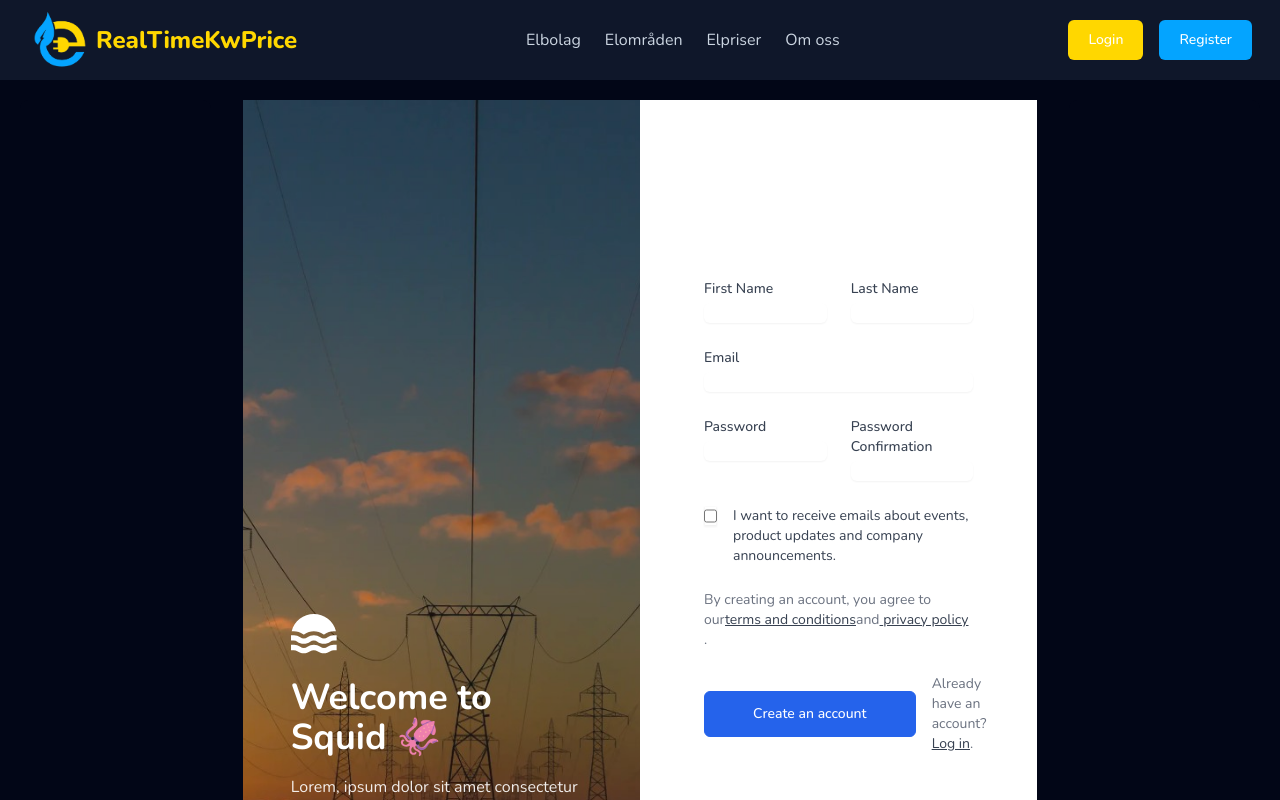
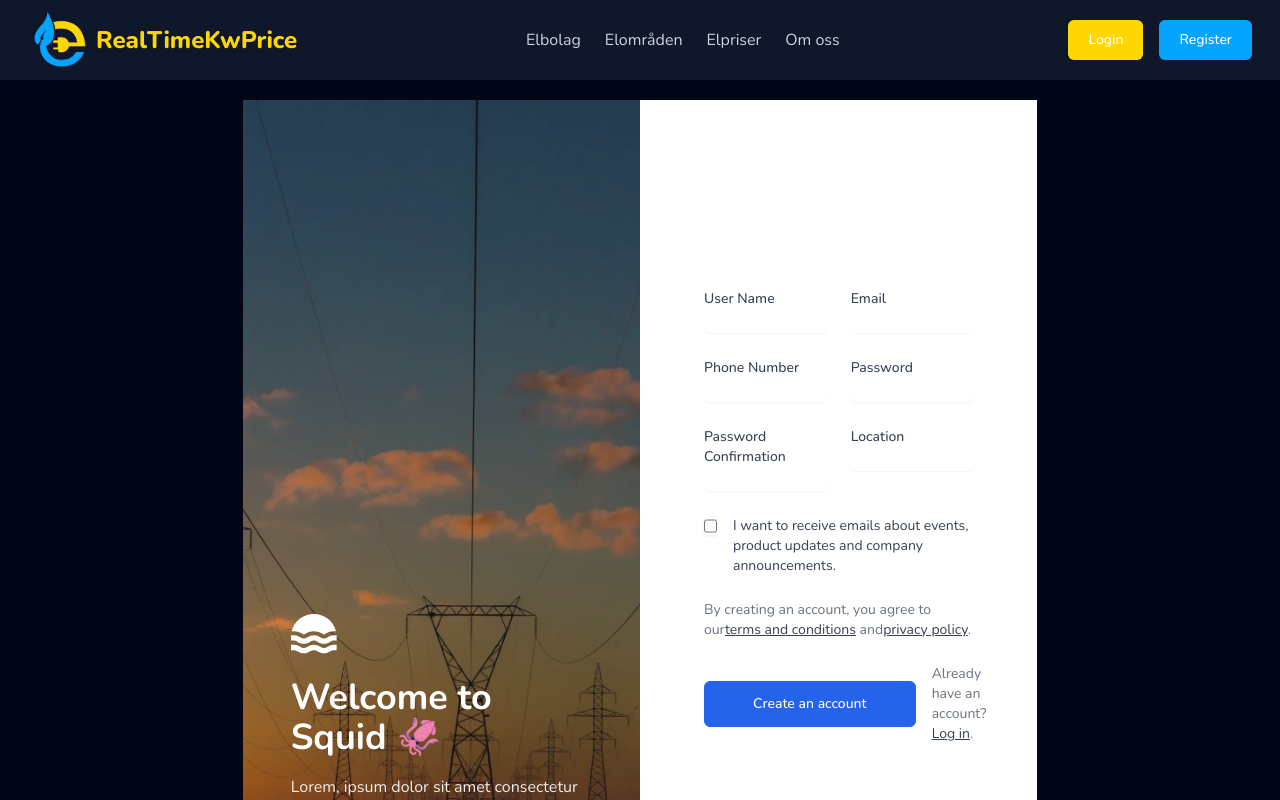
Before and after one commit to VSETTER6/RealTimeKwPriceFE, a React (Create React App) app in the folder real-time-kw-price-react/: page /register in a window 1280 px wide. Shown: the top 800 px of the page. Built offline with nearby package versions, Linux system fonts and the light colour scheme.

Commit message:
finish implementation of conecting fe to be create user

```diff
--- /dev/null
+++ b/package.json
@@ -0,0 +1,6 @@
+{
+  "dependencies": {
+    "axios": "^1.7.9",
+    "react-scripts": "^5.0.1"
+  }
+}
--- a/real-time-kw-price-react/package.json
+++ b/real-time-kw-price-react/package.json
@@ -4,13 +4,13 @@
   "private": true,
   "dependencies": {
     "@tailwindcss/forms": "^0.5.10",
+    "apexcharts": "^4.4.0",
     "axios": "^1.7.9",
-    "apexcharts": "^4.4.0",
     "cra-template": "1.2.0",
     "react": "^19.0.0",
     "react-apexcharts": "^1.7.0",
     "react-dom": "^19.0.0",
-    "react-router-dom": "^7.1.3",
+    "react-router-dom": "^7.1.5",
     "react-scripts": "5.0.1",
     "web-vitals": "^4.2.4"
   },
--- a/real-time-kw-price-react/src/components/register/RegisterComponent.js
+++ b/real-time-kw-price-react/src/components/register/RegisterComponent.js
@@ -1,7 +1,54 @@
-import React from "react";
-/* @tailwindcss/forms */
+import React, { useState } from "react";
+import axiosInstance from "../../services/api/realTimeKwPriceAPI";
 
 function RegisterComponent() {
+  const [formData, setFormData] = useState({
+    username: '',
+    email: '',
+    password: '',
+    password_confirmation: '',
+    location: '',
+    phoneNumber: '' // Added phoneNumber field
+  });
+
+  const [message, setMessage] = useState('');
+
+  const handleChange = (e) => {
+    setFormData({
+      ...formData,
+      [e.target.name]: e.target.value
+    });
+  };
+
+  const handleSubmit = async (e) => {
+    e.preventDefault();
+
+    // Validate password confirmation
+    if (formData.password !== formData.password_confirmation) {
+      setMessage('Password confirmation does not match.');
+      return;
+    }
+
+    try {
+      // Use axios to make the request
+      const response = await axiosInstance.post('/createUser', {
+        username: formData.username,
+        password: formData.password,
+        email: formData.email,
+        location: formData.location,
+        phoneNumber: formData.phoneNumber // Send phoneNumber in request
+      });
+
+      if (response.status === 200) {
+        setMessage('Registration successful!');
+      } else {
+        setMessage('Registration failed.');
+      }
+    } catch (error) {
+      console.error(error);
+      setMessage('An error occurred.');
+    }
+  };
   return (
     <div>
       <section className="bg-white dark:bg-gray-900">
@@ -70,98 +117,101 @@ function RegisterComponent() {
                 </p>
               </div>
 
-              <form
-                action="#"
-                className="mt-8 grid grid-cols-6 gap-6">
+              <form onSubmit={handleSubmit} className="mt-8 grid grid-cols-6 gap-6">
                 <div className="col-span-6 sm:col-span-3">
-                  <label
-                    htmlFor="FirstName"
-                    className="block text-sm font-medium text-gray-700 dark:text-gray-200">
-                    First Name
+                  <label htmlFor="username" className="block text-sm font-medium text-gray-700 dark:text-gray-200">
+                    User Name
                   </label>
-
                   <input
                     type="text"
-                    id="FirstName"
-                    name="first_name"
+                    id="username"
+                    name="username"
+                    value={formData.username}
+                    onChange={handleChange}
                     className="mt-1 w-full rounded-md border-gray-200 bg-white text-sm text-gray-700 shadow-sm dark:border-gray-700 dark:bg-gray-800 dark:text-gray-200"
                   />
                 </div>
 
                 <div className="col-span-6 sm:col-span-3">
-                  <label
-                    htmlFor="LastName"
-                    className="block text-sm font-medium text-gray-700 dark:text-gray-200">
-                    Last Name
+                  <label htmlFor="email" className="block text-sm font-medium text-gray-700 dark:text-gray-200">
+                    Email
                   </label>
+                  <input
+                    type="email"
+                    id="email"
+                    name="email"
+                    value={formData.email}
+                    onChange={handleChange}
+                    className="mt-1 w-full rounded-md border-gray-200 bg-white text-sm text-gray-700 shadow-sm dark:border-gray-700 dark:bg-gray-800 dark:text-gray-200"
+                  />
+                </div>
 
+                <div className="col-span-6 sm:col-span-3">
+                  <label htmlFor="phone_number" className="block text-sm font-medium text-gray-700 dark:text-gray-200">
+                    Phone Number
+                  </label>
+                  <input
+                    type="tel"
+                    id="phone_number"
+                    name="phoneNumber"
+                    value={formData.phoneNumber}
+                    onChange={handleChange}
+                    className="mt-1 w-full rounded-md border-gray-200 bg-white text-sm text-gray-700 shadow-sm dark:border-gray-700 dark:bg-gray-800 dark:text-gray-200"
+                  />
+                </div>
+
+                <div className="col-span-6 sm:col-span-3">
+                  <label htmlFor="password" className="block text-sm font-medium text-gray-700 dark:text-gray-200">
+                    Password
+                  </label>
+                  <input
+                    type="password"
+                    id="password"
+                    name="password"
+                    value={formData.password}
+                    onChange={handleChange}
+                    className="mt-1 w-full rounded-md border-gray-200 bg-white text-sm text-gray-700 shadow-sm dark:border-gray-700 dark:bg-gray-800 dark:text-gray-200"
+                  />
+                </div>
+
+                <div className="col-span-6 sm:col-span-3">
+                  <label htmlFor="password_confirmation" className="block text-sm font-medium text-gray-700 dark:text-gray-200">
+                    Password Confirmation
+                  </label>
+                  <input
+                    type="password"
+                    id="password_confirmation"
+                    name="password_confirmation"
+                    value={formData.password_confirmation}
+                    onChange={handleChange}
+                    className="mt-1 w-full rounded-md border-gray-200 bg-white text-sm text-gray-700 shadow-sm dark:border-gray-700 dark:bg-gray-800 dark:text-gray-200"
+                  />
+                </div>
+
+                <div className="col-span-6 sm:col-span-3">
+                  <label htmlFor="location" className="block text-sm font-medium text-gray-700 dark:text-gray-200">
+                    Location
+                  </label>
                   <input
                     type="text"
-                    id="LastName"
-                    name="last_name"
+                    id="location"
+                    name="location"
+                    value={formData.location}
+                    onChange={handleChange}
                     className="mt-1 w-full rounded-md border-gray-200 bg-white text-sm text-gray-700 shadow-sm dark:border-gray-700 dark:bg-gray-800 dark:text-gray-200"
                   />
                 </div>
 
                 <div className="col-span-6">
-                  <label
-                    htmlFor="Email"
-                    className="block text-sm font-medium text-gray-700 dark:text-gray-200">
-                    Email
-                  </label>
-
-                  <input
-                    type="email"
-                    id="Email"
-                    name="email"
-                    className="mt-1 w-full rounded-md border-gray-200 bg-white text-sm text-gray-700 shadow-sm dark:border-gray-700 dark:bg-gray-800 dark:text-gray-200"
-                  />
-                </div>
-
-                <div className="col-span-6 sm:col-span-3">
-                  <label
-                    htmlFor="Password"
-                    className="block text-sm font-medium text-gray-700 dark:text-gray-200">
-                    Password
-                  </label>
-
-                  <input
-                    type="password"
-                    id="Password"
-                    name="password"
-                    className="mt-1 w-full rounded-md border-gray-200 bg-white text-sm text-gray-700 shadow-sm dark:border-gray-700 dark:bg-gray-800 dark:text-gray-200"
-                  />
-                </div>
-
-                <div className="col-span-6 sm:col-span-3">
-                  <label
-                    htmlFor="PasswordConfirmation"
-                    className="block text-sm font-medium text-gray-700 dark:text-gray-200">
-                    Password Confirmation
-                  </label>
-
-                  <input
-                    type="password"
-                    id="PasswordConfirmation"
-                    name="password_confirmation"
-                    className="mt-1 w-full rounded-md border-gray-200 bg-white text-sm text-gray-700 shadow-sm dark:border-gray-700 dark:bg-gray-800 dark:text-gray-200"
-                  />
-                </div>
-
-                <div className="col-span-6">
-                  <label
-                    htmlFor="MarketingAccept"
-                    className="flex gap-4">
+                  <label htmlFor="MarketingAccept" className="flex gap-4">
                     <input
                       type="checkbox"
                       id="MarketingAccept"
                       name="marketing_accept"
                       className="size-5 rounded-md border-gray-200 bg-white shadow-sm dark:border-gray-700 dark:bg-gray-800 dark:focus:ring-offset-gray-900"
                     />
-
                     <span className="text-sm text-gray-700 dark:text-gray-200">
-                      I want to receive emails about events, product updates and
-                      company announcements.
+                      I want to receive emails about events, product updates and company announcements.
                     </span>
                   </label>
                 </div>
@@ -169,35 +219,22 @@ function RegisterComponent() {
                 <div className="col-span-6">
                   <p className="text-sm text-gray-500 dark:text-gray-400">
                     By creating an account, you agree to our
-                    <a
-                      href="#"
-                      className="text-gray-700 underline dark:text-gray-200">
-                      terms and conditions
-                    </a>
-                    and
-                    <a
-                      href="#"
-                      className="text-gray-700 underline dark:text-gray-200">
-                      {" "}
-                      privacy policy{" "}
-                    </a>
-                    .
+                    <a href="#" className="text-gray-700 underline dark:text-gray-200">terms and conditions</a> and
+                    <a href="#" className="text-gray-700 underline dark:text-gray-200">privacy policy</a>.
                   </p>
                 </div>
 
                 <div className="col-span-6 sm:flex sm:items-center sm:gap-4">
-                  <button className="inline-block shrink-0 rounded-md border border-blue-600 bg-blue-600 px-12 py-3 text-sm font-medium text-white transition hover:bg-transparent hover:text-blue-600 focus:outline-none focus:ring active:text-blue-500 dark:hover:bg-blue-700 dark:hover:text-white">
+                  <button
+                    type="submit"
+                    className="inline-block shrink-0 rounded-md border border-blue-600 bg-blue-600 px-12 py-3 text-sm font-medium text-white transition hover:bg-transparent hover:text-blue-600 focus:outline-none focus:ring active:text-blue-500 dark:hover:bg-blue-700 dark:hover:text-white"
+                  >
                     Create an account
                   </button>
 
                   <p className="mt-4 text-sm text-gray-500 sm:mt-0 dark:text-gray-400">
                     Already have an account?
-                    <a
-                      href="#"
-                      className="text-gray-700 underline dark:text-gray-200">
-                      Log in
-                    </a>
-                    .
+                    <a href="#" className="text-gray-700 underline dark:text-gray-200">Log in</a>.
                   </p>
                 </div>
               </form>
--- /dev/null
+++ b/real-time-kw-price-react/src/services/api/realTimeKwPriceAPI.js
@@ -0,0 +1,27 @@
+import axios from "axios";
+
+const axiosInstance = axios.create({
+  baseURL: "https://localhost:7160/api",
+  timeout: 10000,
+  headers: {
+    "Content-Type": "application/json",
+  },
+});
+
+axiosInstance.interceptors.request.use(
+  (config) => {
+    return config;
+  },
+  (error) => {
+    return Promise.reject(error);
+  }
+);
+
+axiosInstance.interceptors.response.use(
+  (response) => response,
+  (error) => {
+    return Promise.reject(error);
+  }
+);
+
+export default axiosInstance;
```
Also changed, not shown: 2 other files (tests, documents, lock files or other folders).
